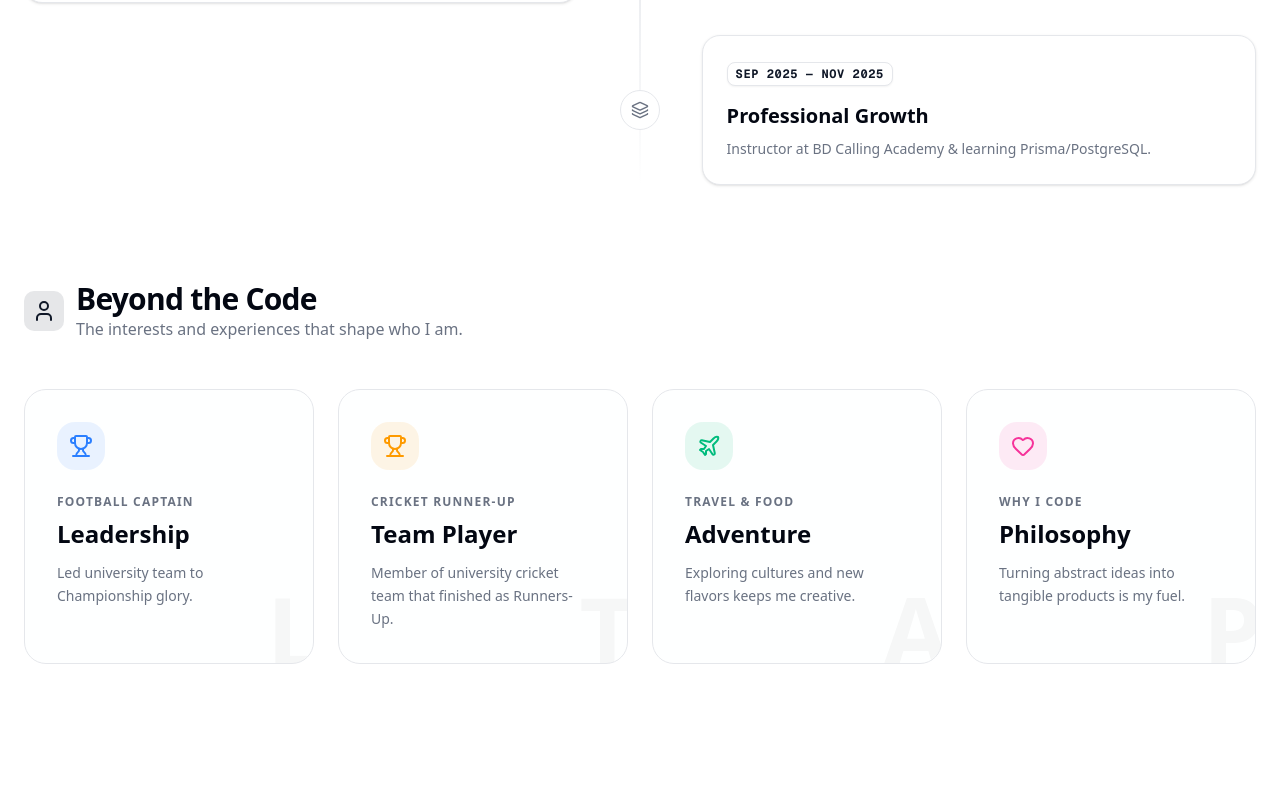
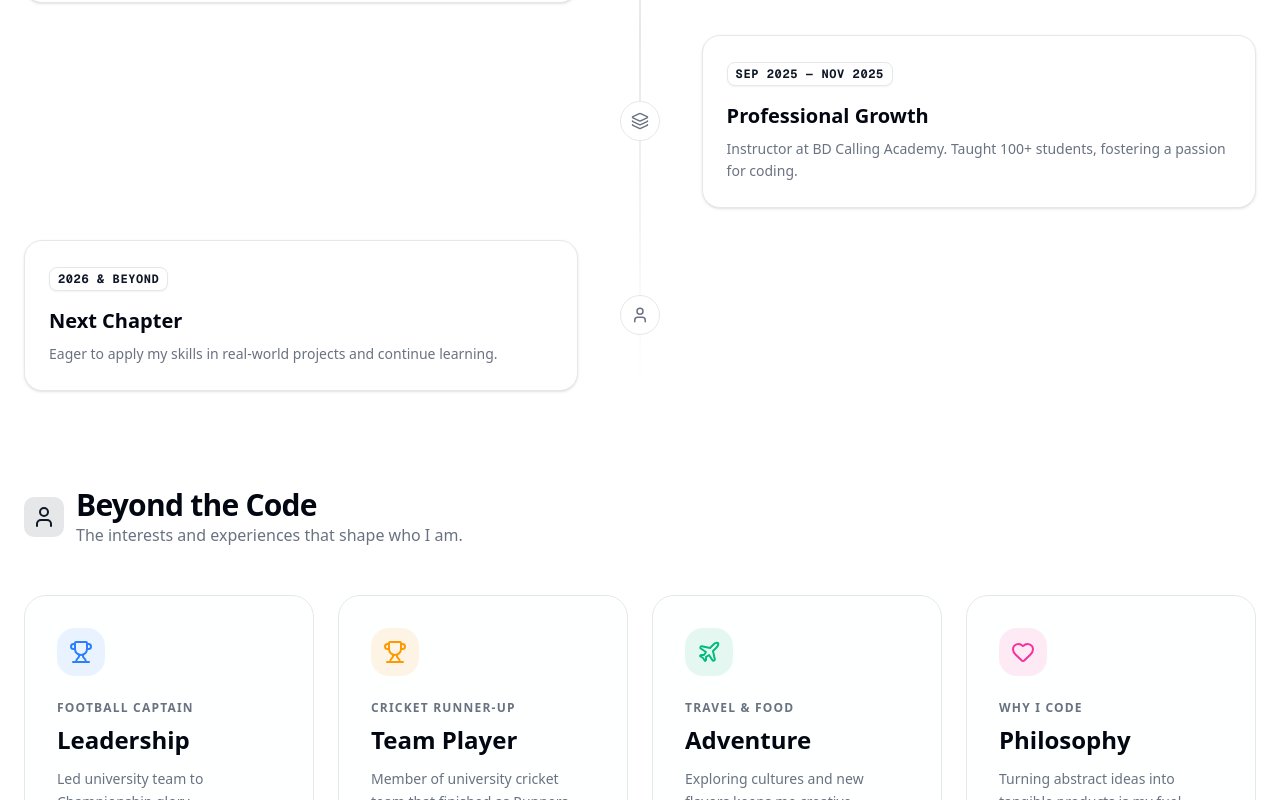
Before and after one commit to knaeeim/portfolio-updated, a Next.js app: page / in a window 1280 px wide. Shown: the part 1240-2040 px from the top of the page. Built offline with nearby package versions, Linux system fonts and the light colour scheme.

Commit message:
aboutMe section added another card

```diff
--- a/components/AboutMe.tsx
+++ b/components/AboutMe.tsx
@@ -31,9 +31,15 @@ const programmingSteps = [
     {
         title: "Professional Growth",
         date: "Sep 2025 — Nov 2025",
-        desc: "Instructor at BD Calling Academy & learning Prisma/PostgreSQL.",
+        desc: "Instructor at BD Calling Academy. Taught 100+ students, fostering a passion for coding.",
         icon: Layers3,
     },
+    {
+        title : "Next Chapter",
+        date : "2026 & Beyond",
+        desc : "Eager to apply my skills in real-world projects and continue learning.",
+        icon : User,
+    }
 ];
 
 const personalTraits = [
--- a/components/Education.tsx
+++ b/components/Education.tsx
@@ -45,7 +45,7 @@ const EducationSection = () => {
                                         </span>
                                         <div className="flex items-center gap-1.5 text-muted-foreground text-sm font-mono">
                                             <Calendar size={14} />
-                                            <span>2023 — Present</span>
+                                            <span>2025 — Present</span>
                                         </div>
                                     </div>
 
```
